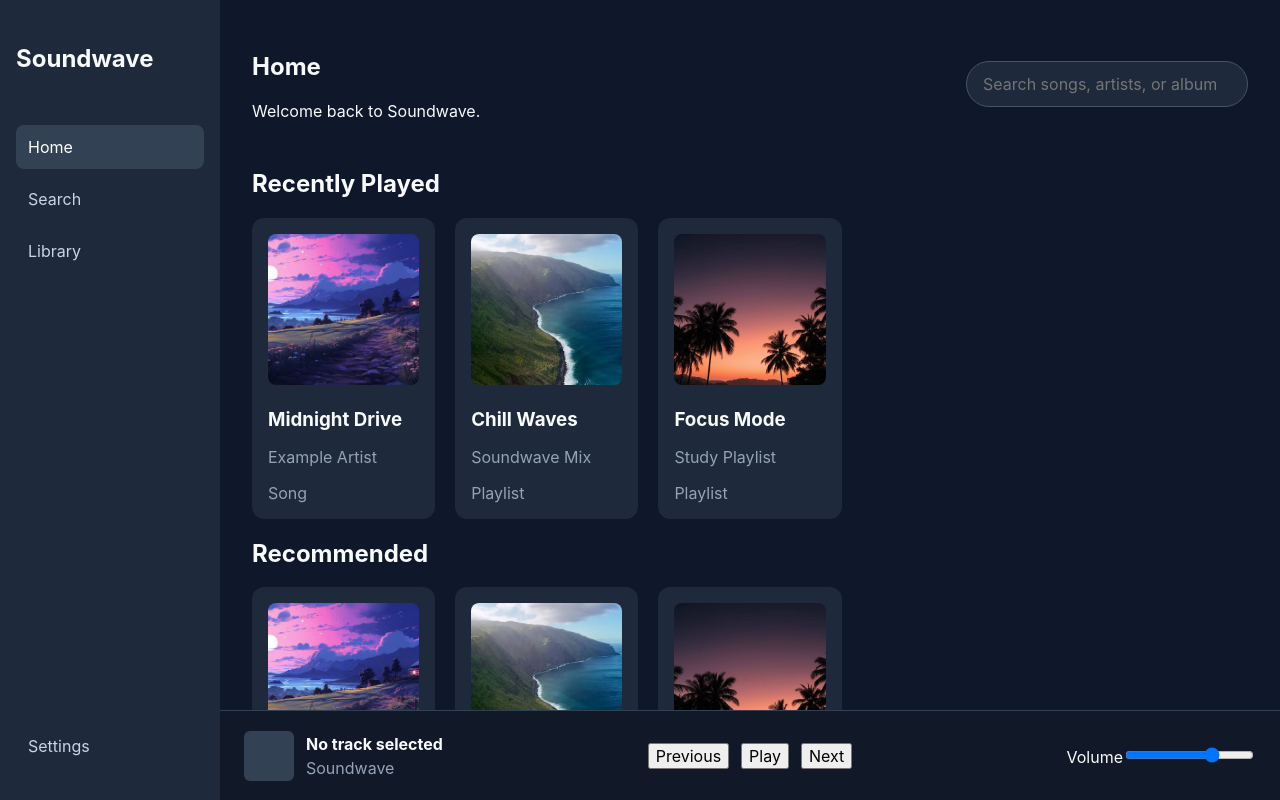
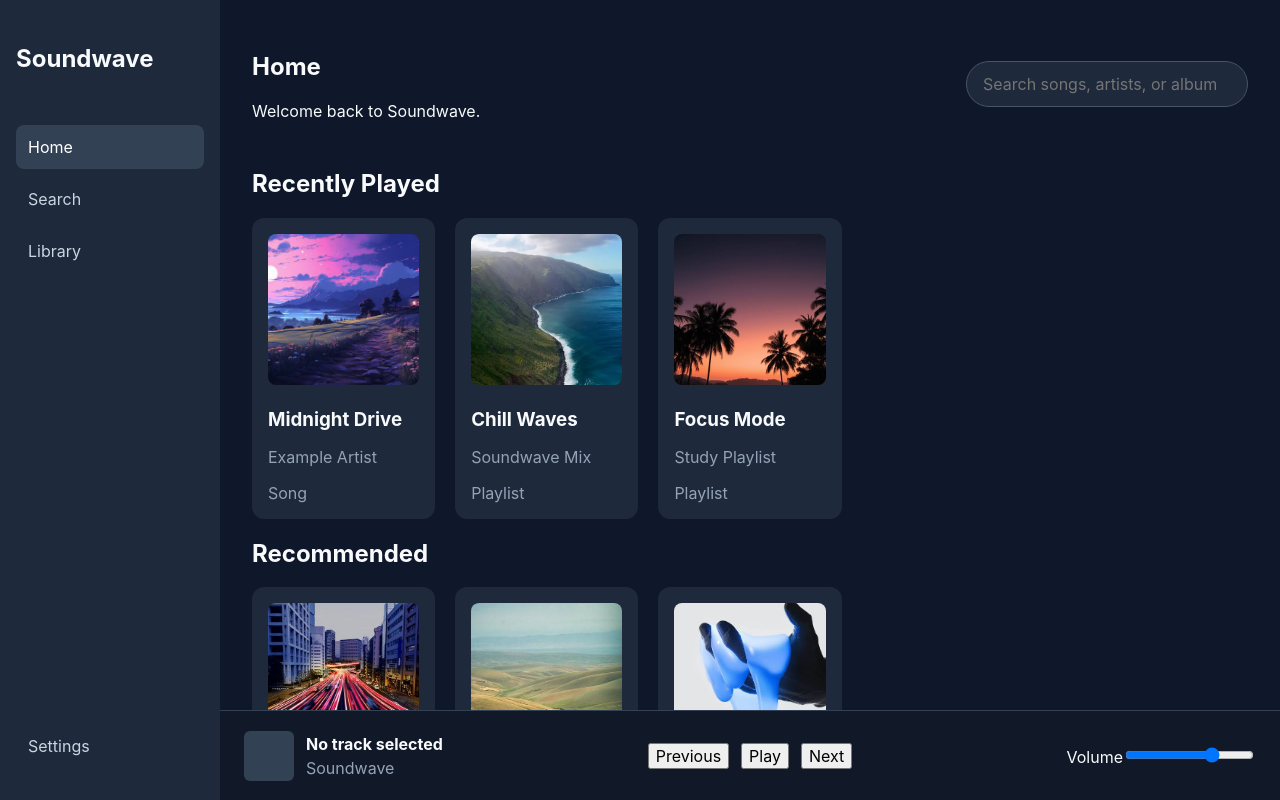
Before and after one commit to tricar534/Soundwave, a React (Vite) app in the folder frontend/: page / in a window 1280 px wide. Built offline with nearby package versions, Linux system fonts and the light colour scheme.

Commit message:
Update HomePage.jsx
Refactored HomePage with reusable UI

```diff
--- a/frontend/src/pages/HomePage.jsx
+++ b/frontend/src/pages/HomePage.jsx
@@ -105,7 +105,7 @@ function HomePage() {
       </MediaSection>
 
       <MediaSection title="Recommended">
-        {recentlyPlayed.map((item) => (
+        {recommended.map((item) => (
           <MediaCard
             key={item.id}
             title={item.title}
@@ -120,7 +120,7 @@ function HomePage() {
       </MediaSection>
 
       <MediaSection title="Made for You">
-        {recentlyPlayed.map((item) => (
+        {madeForYou.map((item) => (
           <MediaCard
             key={item.id}
             title={item.title}
```
